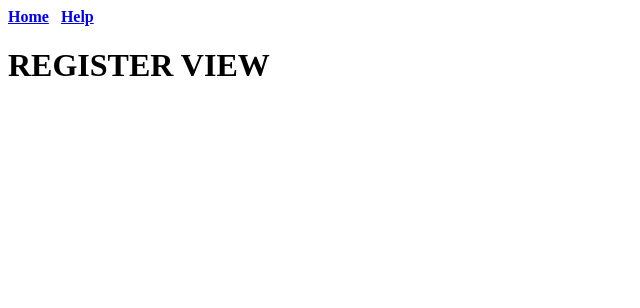
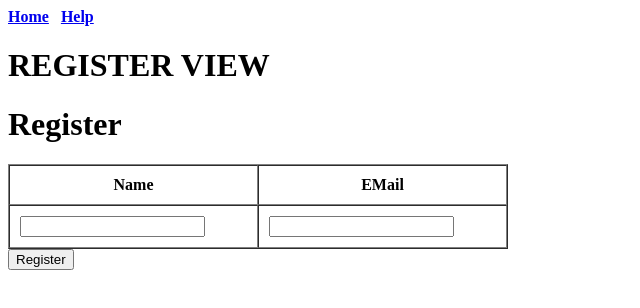
Before and after one commit to OsmanKAYI/vue3, a Vue app in the folder pdo.router/: page /register in a window 1280 px wide. Shown: the top 308 px of the page, without its empty margins (0-640 px from the left). Built offline with nearby package versions, Linux system fonts and the light colour scheme.

Commit message:
RouterView sayfalarına ilgili componentler eklendi

```diff
--- a/pdo.router/src/views/deleteView.vue
+++ b/pdo.router/src/views/deleteView.vue
@@ -1,5 +1,10 @@
+<script setup>
+import deleteUser from "../components/deleteUser.vue"
+</script>
+
 <template>
   <h1>DELETE VIEW</h1>
+  <deleteUser></deleteUser>
 </template>
 
 <style></style>
--- a/pdo.router/src/views/listView.vue
+++ b/pdo.router/src/views/listView.vue
@@ -1,5 +1,10 @@
+<script setup>
+import listUser from "../components/listUser.vue";
+</script>
+
 <template>
   <h1>LIST VIEW</h1>
+  <listUser></listUser>
 </template>
 
 <style></style>
--- a/pdo.router/src/views/registerView.vue
+++ b/pdo.router/src/views/registerView.vue
@@ -1,5 +1,10 @@
+<script setup>
+import registerUser from "../components/registerUser.vue"
+</script>
+
 <template>
   <h1>REGISTER VIEW</h1>
+  <registerUser></registerUser>
 </template>
 
 <style></style>
--- a/pdo.router/src/views/updateView.vue
+++ b/pdo.router/src/views/updateView.vue
@@ -1,5 +1,10 @@
+<script setup>
+import updateUser from "../components/updateUser.vue"
+</script>
+
 <template>
   <h1>UPDATE VIEW</h1>
+  <updateUser></updateUser>
 </template>
 
 <style></style>
```
